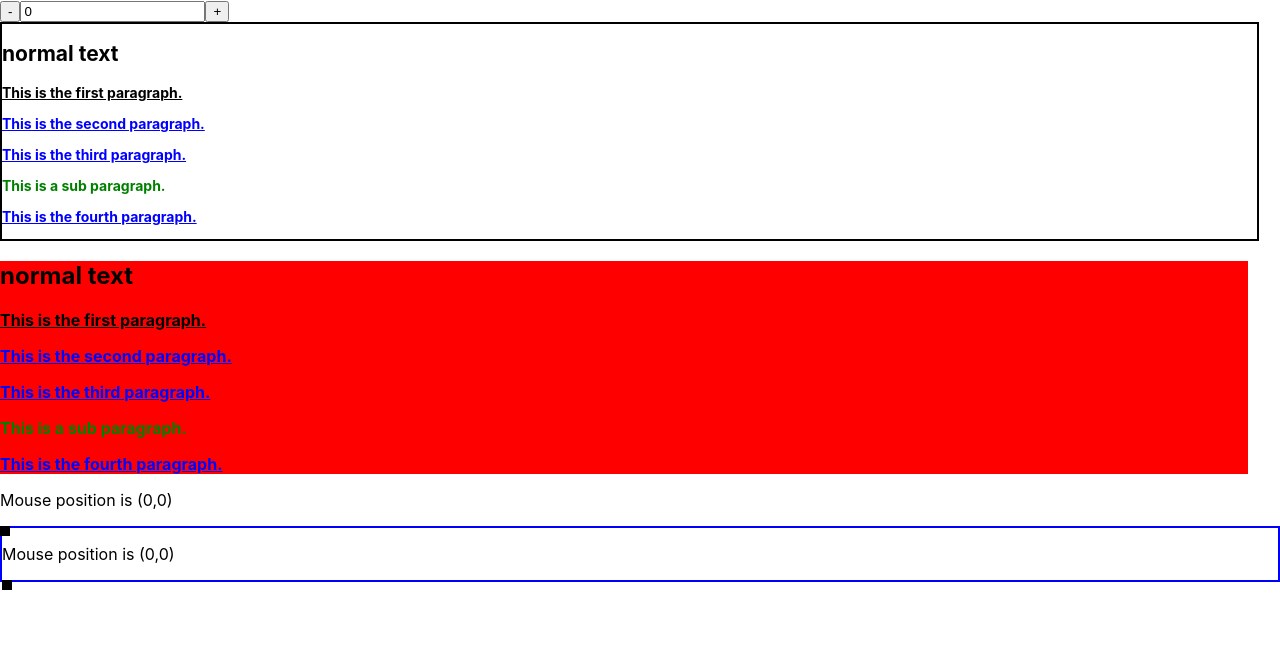
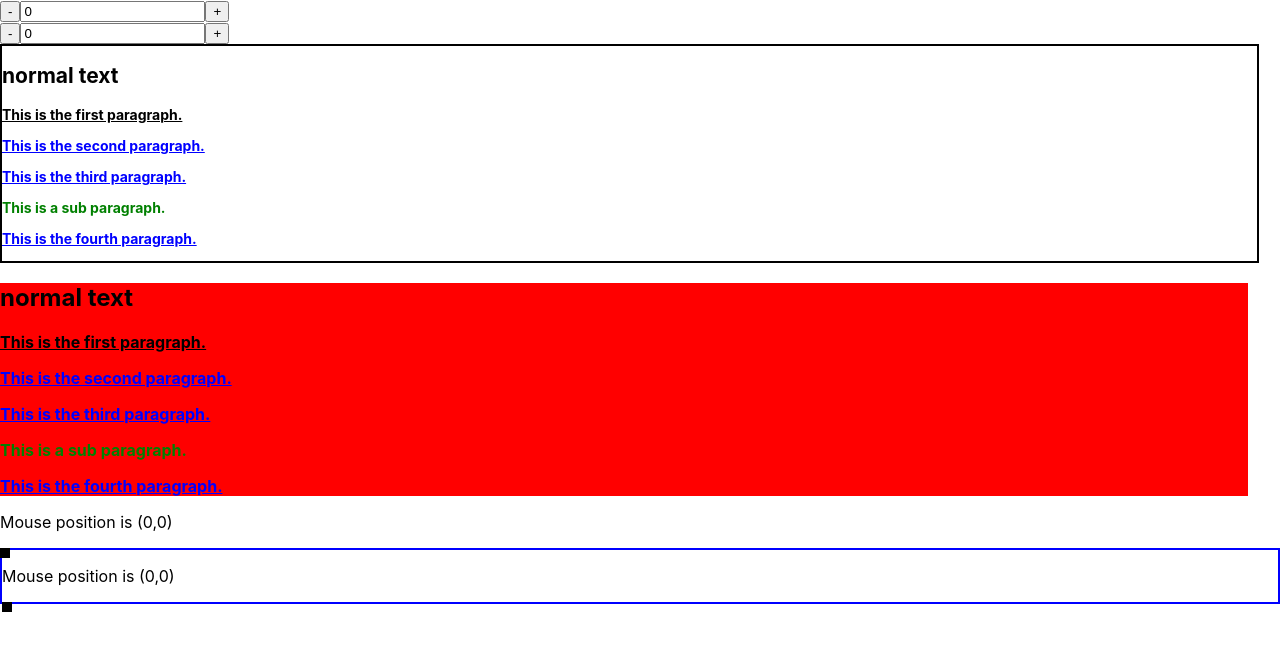
Before and after one commit to jasonOramo/react-learning, a React (Create React App) app: page / in a window 1280 px wide. Shown: the top 650 px of the page. Built offline with nearby package versions, Linux system fonts and the light colour scheme.

Commit message:
add uncontrolled version and utility functions
add uncontrolled version and utility functions

```diff
--- a/src/component/InputIncreHooks.jsx
+++ b/src/component/InputIncreHooks.jsx
@@ -1,36 +1,82 @@
-import React, {useState} from 'react';
+import React, { useState, createRef } from "react";
+import getValidateNum from "../utility/utility";
+/**
+ * [uncontrolled version of INputUnCre]
+ * @param  {[type]} props [description]
+ * @return {[type]}       [description]
+ */
+export const InputUnIncre = props => {
+	let inputRef = createRef();
+	const handleChange = event => {
+		const newVal = event.target.value;
+		inputRef.current.value = event.target.value;
+	};
+	const handleClick = (addNum = 0, event) => {
+		let curr = inputRef.current.value;
+		const newNum = getValidateNum(addNum, curr);
+		inputRef.current.value = newNum;
+		event.preventDefault();
+	};
 
-
-const InputIncreHooks = ({max = 100, min= -1})=>{
+	return (
+		<>
+			<button name="decre" onClick={handleClick.bind(this, -1)}>
+				-
+			</button>
+			<input defaultValue={0} ref={inputRef} onChange={handleChange} onBlur = {handleClick.bind(this,0)}/>
+			<button name="add" onClick={handleClick.bind(this, 1)}>
+				+
+			</button>
+		</>
+	);
+};
+/**
+ * [hooks version]
+ * @param  {Number} options.max [description]
+ * @param  {Number} options.min [description]
+ * @return {[type]}             [description]
+ */
+const InputIncreHooks = ({ max = 100, min = -1 }) => {
 	const [count, setCount] = useState(0);
-	const _getInvalidateCount = (addNum = 0, currCount = 0)=>{
+	const _getInvalidateCount = (addNum = 0, currCount = 0) => {
 		addNum = parseInt(addNum) || 0;
 		let res = addNum + parseInt(currCount);
-		if(res > max){
+		if (res > max) {
 			res = max;
-		}else if(res < min){
+		} else if (res < min) {
 			res = min;
 		}
 		return res;
-	}
-	const handleClick = (addNum = 0, event)=>{
-		setCount((curr)=>{
+	};
+	const handleClick = (addNum = 0, event) => {
+		setCount(curr => {
 			return _getInvalidateCount(addNum, curr);
 		});
-	}
-	const handleBlur = (event)=>{
-		setCount((curr)=>{
+	};
+	const handleBlur = event => {
+		setCount(curr => {
+			curr = parseInt(curr) || 0;
 			return _getInvalidateCount(0, curr);
 		});
 		event.preventDefault();
-	}
+	};
 	return (
 		<>
-		<button name='decre' onClick={handleClick.bind(this,-1)}>-</button>
-		<input value = {count} onChange={(event)=>{setCount(event.target.value)}} onBlur={handleBlur} />
-		<button name='add' onClick={handleClick.bind(this,1)} >+</button>
+			<button name="decre" onClick={handleClick.bind(this, -1)}>
+				-
+			</button>
+			<input
+				value={count}
+				onChange={event => {
+					setCount(event.target.value);
+				}}
+				onBlur={handleBlur}
+			/>
+			<button name="add" onClick={handleClick.bind(this, 1)}>
+				+
+			</button>
 		</>
 	);
-}
+};
 
 export default InputIncreHooks;
--- a/src/index.js
+++ b/src/index.js
@@ -4,7 +4,7 @@ import './index.css';
 import * as serviceWorker from './serviceWorker';
 // import InputIncre from './InputIncre';
 
-import InputIncreHooks from './component/InputIncreHooks';
+import InputIncreHooks, {InputUnIncre} from './component/InputIncreHooks';
 import { StyledCom, WithStyledOver } from './component/StyledCom';
 
 import {MouseWithMouse,MouseRP} from './component/MouseTracker';
@@ -13,6 +13,9 @@ const Container = ()=>{
 	return (
 		<>
 		<InputIncreHooks max = {100} min={0}/>
+		<div name='refpart'>
+		<InputUnIncre />
+		</div>
 		<StyledCom/>
 		<WithStyledOver />
 		<MouseWithMouse />
--- /dev/null
+++ b/src/utility/utility.js
@@ -0,0 +1,21 @@
+/**
+ * [get invalidate num according to the max/min rule]
+ * @param  {Number} addNum  [description]
+ * @param  {Number} current [current num]
+ * @param  {Object} rules   [rules]
+ * @return {[type]}         [description]
+ */
+const getValidateNum = (addNum = 0, current = 0,rules={max:100,min:0})=>{
+	addNum = parseInt(addNum) || 0;
+	current = parseInt(current) || 0;
+	let res = addNum + current;
+	const {max, min} = rules;
+	if(res > max){
+		res = max;
+	}else if(res < min){
+		res = min;
+	}
+	return res;
+};
+
+export default getValidateNum;
```
Also changed, not shown: 1 other file (tests, documents, lock files or other folders).
